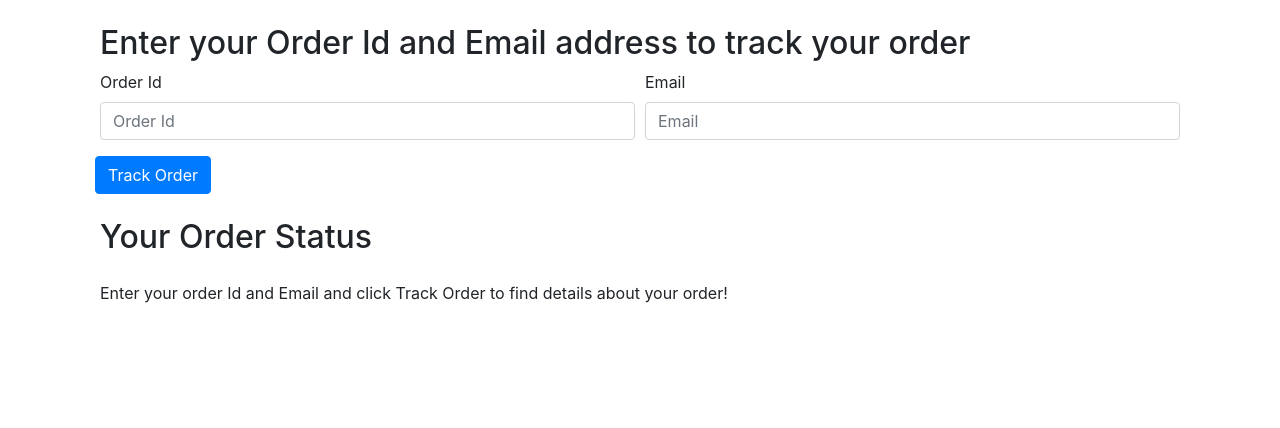
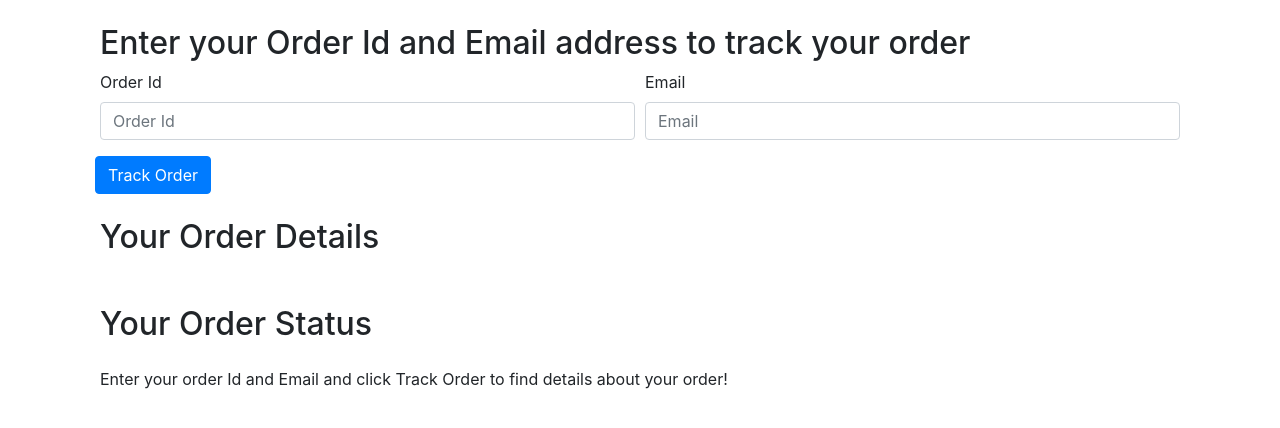
Before and after one commit to anujaandge/DjangoExample, a Django app: page /shop/tracker in a window 1280 px wide. Shown: the part 56-484 px from the top of the page. Run offline with Django 5.2, Linux system fonts and the light colour scheme; some libraries are stand-ins or nearby versions.

Commit message:
order details added

```diff
--- a/ECommerse/EShop/shop/templates/shop/tracker.html
+++ b/ECommerse/EShop/shop/templates/shop/tracker.html
@@ -21,6 +21,14 @@
         </form>
     </div>
     <div class="col my-4">
+        <h2>Your Order Details</h2>
+        <div class="my-4">
+            <ul class="list-group" id="citems">
+
+            </ul>
+        </div>
+    </div>
+    <div class="col my-4">
         <h2>Your Order Status</h2>
         <div class="my-4">
             <ul class="list-group" id="items">
@@ -35,7 +43,8 @@
 <script>
     $('#trackerForm').submit(function(event) {
         event.preventDefault();  // Prevent the default form submission
-        $('#items').empty();  // Clear any previous results
+      //  $('#citems').empty();  //celar previous order details
+        $('#items').empty();  // Clear previous order status
 
         var formData = {
             'orderId': $('input[name=orderId]').val(),
@@ -50,10 +59,15 @@
             encode: true
         })
         .done(function(data) {
-            $('#items').empty();  // Clear previous items
-            if (data && data.length > 0) {
-                // Loop through the updates and display them in the list
-                data.forEach(function(update) {
+             // Handle error in response
+        if (data.error) {
+            $('#items').append(`<li class="list-group-item">${data.error}</li>`);
+            return;
+        }
+        //Populate the order status updates
+        var updates = data.updates;
+        if (updates.length > 0) {
+            updates.forEach(function(update) {
                 let text = update['text'];
                 let time = update['time'];
                 let listItem = `<li class="list-group-item d-flex justify-content-between align-items-center">
@@ -63,8 +77,20 @@
                 $('#items').append(listItem);
             });
         } else {
-                $('#items').append(`<li class="list-group-item">Sorry, no matching order found. Please check your Order ID and Email.</li>`);
+            $('#items').append(`<li class="list-group-item">No updates available for this order.</li>`);
         }
+            // Populate the order details
+        var cart = data.items_data;
+        for (let item of cart) {
+            let name = item.name;  // Access name directly from each item
+            let qty = item.qty;    // Access qty directly from each item
+            let cartItem = `<li class="list-group-item d-flex justify-content-between align-items-center">
+                                ${name}
+                                <span class="badge badge-primary badge-pill">${qty}</span>
+                            </li>`;
+            $('#citems').append(cartItem);
+        }
+
         })
         .fail(function() {
             $('#items').empty();
```
Lines whose indentation alone changed are shown as unchanged.
